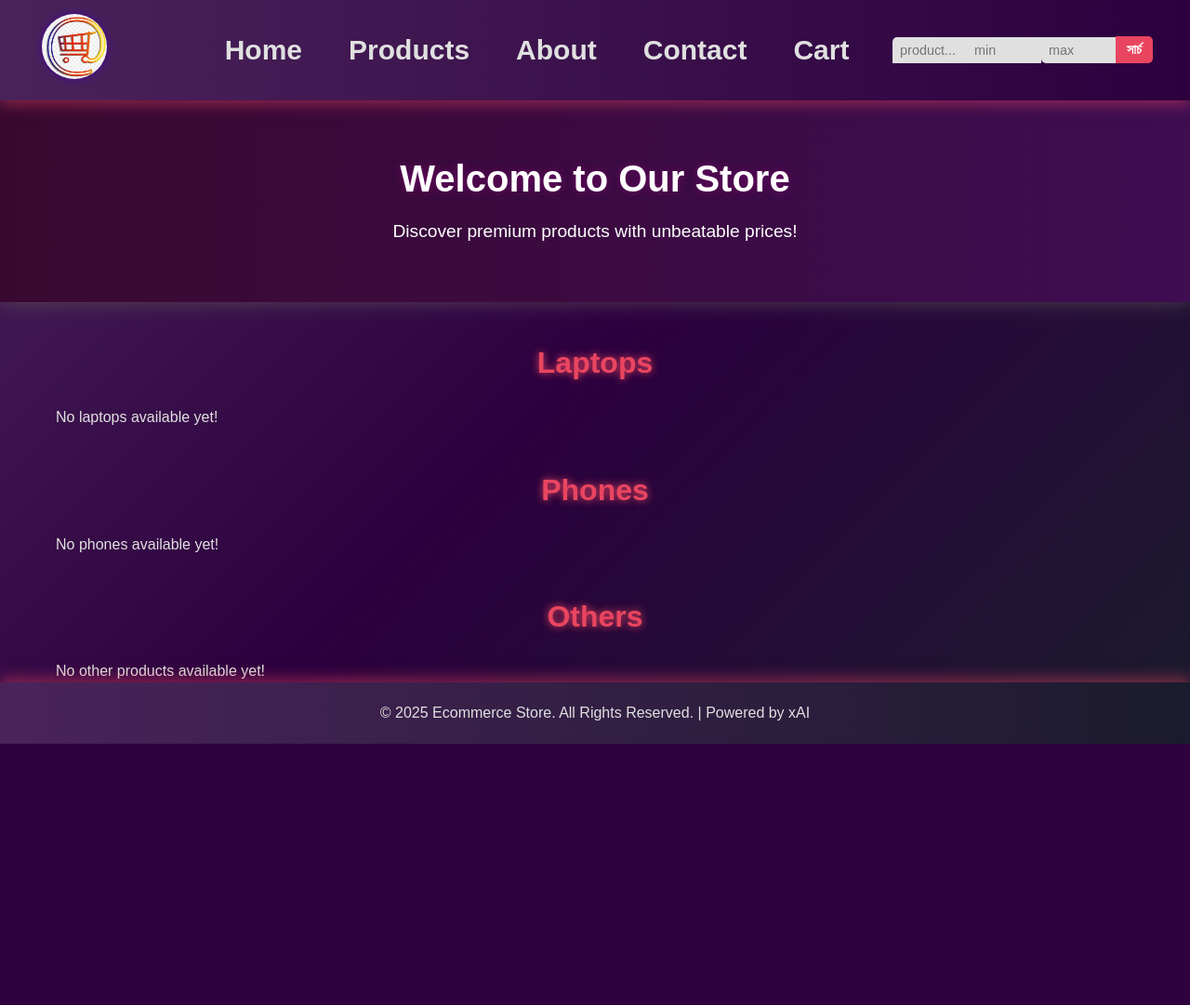
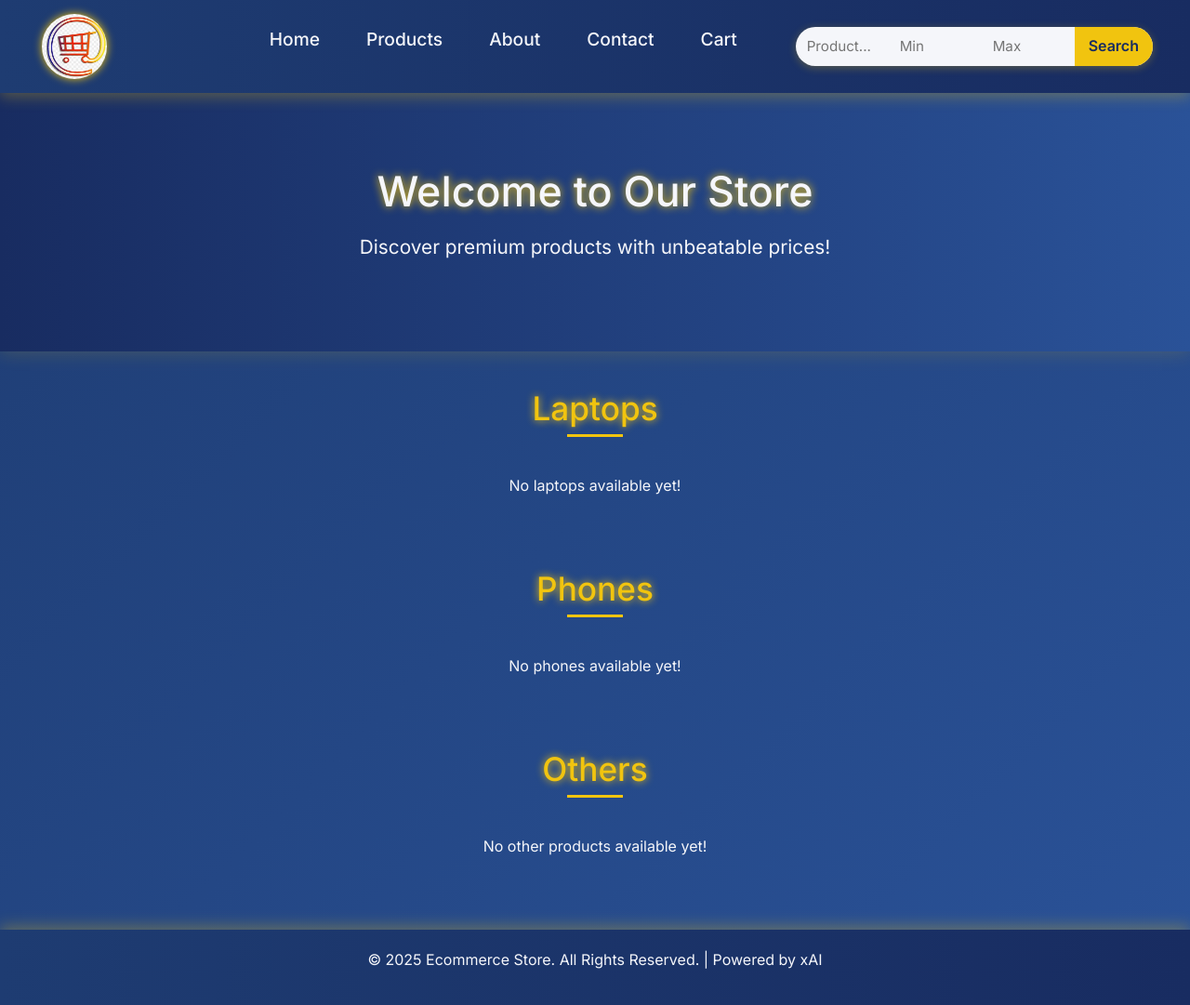
Before and after one commit to alam0164088/ecommarce_1django, a Django app: page / in a window 1280 px wide. Shown: the whole page at 93% size. Before the commit the page ends 800 px from the top, so only its background shows below. Run offline with Django 5.2, Linux system fonts and the light colour scheme; data that the repository does not hold is empty; some libraries are stand-ins or nearby versions.

Commit message:
Updated CSS with premium blue-gold color scheme and enhanced design

```diff
--- a/static/css/style.css
+++ b/static/css/style.css
@@ -1,37 +1,48 @@
+/* গ্লোবাল রিসেট এবং ফন্ট */
 * {
     margin: 0;
     padding: 0;
     box-sizing: border-box;
-    font-family: 'Arial', sans-serif;
 }
 
 body {
     line-height: 1.6;
-    background: linear-gradient(135deg, #4a235a, #2c003e, #1b1b2e); /* গাঢ় বেগুনি গ্র্যাডিয়েন্ট */
-    color: #e0e0e0; /* টেক্সট হালকা সাদা */
+    background: linear-gradient(135deg, #1e3c72, #2a5298); /* গাঢ় নীল-বেগুনি গ্র্যাডিয়েন্ট */
+    color: #f5f6fa; /* নরম সাদা টেক্সট */
+    font-family: 'Inter', 'Arial', sans-serif; /* মডার্ন ফন্ট */
+    overflow-x: hidden;
 }
 
-/* Navbar */
+/* Google Fonts */
+@import url('https://fonts.googleapis.com/css2?family=Inter:wght@400;500;600;700&display=swap');
+
+/* নেভবার */
 .navbar {
-    background: linear-gradient(to right, #4a235a, #2c003e); /* গাঢ় বেগুনি */
+    background: linear-gradient(to right, #1e3c72, #182c61); /* গাঢ় নীল */
     padding: 15px 20px;
     display: flex;
     justify-content: space-between;
     align-items: center;
-    box-shadow: 0 4px 15px rgba(233, 69, 96, 0.5); /* লাল-বেগুনি গ্লো এফেক্ট */
-    position: fixed; /* নেভবার ফিক্সড করা */
-    top: 0; /* পেজের উপরে */
-    width: 100%; /* পুরো প্রস্থ */
-    z-index: 1000; /* অন্য কন্টেন্টের উপরে থাকবে */
+    box-shadow: 0 4px 15px rgba(241, 196, 15, 0.3); /* গোল্ডেন গ্লো */
+    position: fixed;
+    top: 0;
+    width: 100%;
+    z-index: 1000;
+    transition: background 0.3s ease;
 }
 
 .navbar .logo img {
-    border-radius: 50%; /* লোগোকে পুরোপুরি গোলাকার করে */
-    width: 70px; /* প্রস্থ */
-    height: 70px; /* উচ্চতা, গোলাকারের জন্য প্রস্থের সমান হতে হবে */
-    object-fit: cover; /* ইমেজটি ফ্রেমে ফিট করতে */
-    filter: drop-shadow(0 0 5px #450797); /* গাঢ় বেগুনি লাইটিং এফেক্ট */
+    border-radius: 50%;
+    width: 70px;
+    height: 70px;
+    object-fit: cover;
+    filter: drop-shadow(0 0 5px #f1c40f); /* গোল্ডেন গ্লো */
     margin-left: 25px;
+    transition: transform 0.3s ease;
+}
+
+.navbar .logo img:hover {
+    transform: scale(1.1);
 }
 
 .nav-links {
@@ -45,312 +56,423 @@ body {
 }
 
 .nav-links a {
-    color: #e0e0e0;
+    color: #f5f6fa;
     text-decoration: none;
-    font-size: 30px;
-    font-weight: bold;
+    font-size: 1.2rem;
+    font-weight: 500;
     padding: 10px 15px;
-    transition: all 0.3s;
+    transition: all 0.3s ease;
+    position: relative;
+}
+
+.nav-links a::after {
+    content: '';
+    position: absolute;
+    width: 0;
+    height: 2px;
+    bottom: 0;
+    left: 0;
+    background-color: #f1c40f; /* গোল্ডেন আন্ডারলাইন */
+    transition: width 0.3s ease;
+}
+
+.nav-links a:hover::after {
+    width: 100%;
 }
 
 .nav-links a:hover {
-    background-color: #421a5a; /* গাঢ় লাল-বেগুনি হোভার */
-    border-radius: 20px;
-    box-shadow: 0 0 10px #560361; /* লাইটিং গ্লো */
+    color: #f1c40f;
+    border-radius: 5px;
 }
 
-/* Hero Section */
+/* হিরো সেকশন */
 .hero {
     text-align: center;
-    padding: 60px 20px;
-    background: linear-gradient(to right, #380930, #3e0d52); /* লাল থেকে গাঢ় বেগুনি */
-    color: #ffffff;
-    box-shadow: 0 0 20px rgba(99, 90, 91, 0.7); /* গ্লো এফেক্ট */
-    margin-top: 100px; /* নেভবারের জন্য জায়গা ছাড়া */
+    padding: 80px 20px;
+    background: linear-gradient(to right, #182c61, #2a5298); /* নীল গ্র্যাডিয়েন্ট */
+    color: #f5f6fa;
+    box-shadow: 0 0 20px rgba(241, 196, 15, 0.2);
+    margin-top: 100px;
+    animation: fadeIn 1s ease-in-out;
 }
 
 .hero h1 {
-    font-size: 2.5em;
-    margin-bottom: 10px;
-    text-shadow: 0 0 10px #6d0564; /* লাইটিং এফেক্ট */
+    font-size: 2.8em;
+    margin-bottom: 15px;
+    text-shadow: 0 0 10px #f1c40f;
 }
 
 .hero p {
-    font-size: 1.2em;
+    font-size: 1.3em;
+    font-weight: 300;
 }
-/* Featured Products */
+
+/* ফিচারড প্রোডাক্ট */
 .featured-products {
     max-width: 1200px;
     margin: 40px auto;
     text-align: center;
+    padding: 0 20px;
 }
 
 .featured-products h2 {
-    font-size: 2em;
-    margin-bottom: 20px;
-    color: #e94560; /* গাঢ় লাল */
-    text-shadow: 0 0 8px #e94560; /* লাইটিং */
+    font-size: 2.2em;
+    margin-bottom: 30px;
+    color: #f1c40f; /* গোল্ডেন */
+    text-shadow: 0 0 8px #f1c40f;
+    position: relative;
 }
 
-/* Product Grid */
+.featured-products h2::after {
+    content: '';
+    width: 60px;
+    height: 3px;
+    background: #f1c40f;
+    position: absolute;
+    bottom: -10px;
+    left: 50%;
+    transform: translateX(-50%);
+}
+
+/* প্রোডাক্ট গ্রিড */
 .product-grid {
-    display: flex; /* ফ্লেক্স লেআউটে পরিবর্তন */
-    flex-wrap: wrap; /* ৪টির বেশি হলে নিচে যাবে */
-    justify-content: space-between; /* সমান স্পেসিং */
-    max-width: 1200px; /* সর্বোচ্চ প্রস্থ */
-    margin: 0 auto; /* কেন্দ্রে রাখতে */
-    gap: 20px; /* প্রোডাক্টের মধ্যে ফাঁক */
-    padding: 0 20px;
+    display: grid;
+    grid-template-columns: repeat(auto-fit, minmax(250px, 1fr));
+    gap: 20px;
+    padding: 20px;
 }
 
 .product-card {
-    flex: 0 0 calc(25% - 15px); /* ৪টি প্রোডাক্টের জন্য ২৫% প্রস্থ, গ্যাপ সহ */
-    background: #2c003e; /* গাঢ় বেগুনি */
-    border-radius: 10px;
-    box-shadow: 0 4px 15px rgba(233, 69, 96, 0.5); /* লাল-বেগুনি গ্লো */
-    padding: 15px;
-    transition: transform 0.3s, box-shadow 0.3s;
+    background: #182c61; /* গাঢ় নীল */
+    border-radius: 12px;
+    box-shadow: 0 4px 15px rgba(241, 196, 15, 0.3);
+    padding: 20px;
+    transition: transform 0.3s ease, box-shadow 0.3s ease;
     text-align: center;
+    overflow: hidden;
+    position: relative;
+}
+
+.product-card::before {
+    content: '';
+    position: absolute;
+    top: 0;
+    left: 0;
+    width: 100%;
+    height: 100%;
+    background: linear-gradient(180deg, rgba(241, 196, 15, 0.1), transparent);
+    opacity: 0;
+    transition: opacity 0.3s ease;
+}
+
+.product-card:hover::before {
+    opacity: 1;
 }
 
 .product-card:hover {
-    transform: translateY(-5px);
-    box-shadow: 0 8px 25px rgba(133, 105, 110, 0.8); /* বড় গ্লো */
+    transform: translateY(-10px);
+    box-shadow: 0 8px 25px rgba(241, 196, 15, 0.5);
 }
 
 .product-img {
     width: 100%;
     height: 200px;
     object-fit: cover;
-    border-radius: 5px;
-    filter: drop-shadow(0 0 5px #e94560); /* লাইটিং */
+    border-radius: 8px;
+    filter: drop-shadow(0 0 5px #f1c40f);
+    transition: transform 0.3s ease;
+}
+
+.product-card:hover .product-img {
+    transform: scale(1.05);
 }
 
 .product-card h3 {
-    margin: 10px 0;
-    color: #e0e0e0;
+    margin: 15px 0;
+    color: #f5f6fa;
+    font-size: 1.2em;
+    font-weight: 600;
 }
 
 .product-card .price {
-    color: #e94560;
+    color: #f1c40f;
     font-weight: bold;
+    font-size: 1.1em;
 }
 
-/* Product Detail */
+/* প্রোডাক্ট ডিটেইল */
 .product-detail {
-    max-width: 800px;
-    margin: 100px auto 40px auto;
-    padding: 20px;
-    background: #2c003e; /* গাঢ় বেগুনি */
-    border-radius: 10px;
-    box-shadow: 0 4px 15px rgba(233, 69, 96, 0.5); /* গ্লো */
+    max-width: 900px;
+    margin: 120px auto 40px auto;
+    padding: 30px;
+    background: #182c61;
+    border-radius: 12px;
+    box-shadow: 0 4px 15px rgba(241, 196, 15, 0.3);
     text-align: center;
+    animation: slideUp 0.5s ease-in-out;
 }
 
 .product-detail-img {
     width: 100%;
-    max-width: 400px;
+    max-width: 450px;
     height: auto;
-    border-radius: 5px;
-    filter: drop-shadow(0 0 10px #e94560); /* লাইটিং */
+    border-radius: 10px;
+    filter: drop-shadow(0 0 10px #f1c40f);
+    margin-bottom: 20px;
 }
 
 .product-detail .price {
-    font-size: 1.5em;
-    color: #e94560;
-    margin: 10px 0;
+    font-size: 1.8em;
+    color: #f1c40f;
+    margin: 15px 0;
 }
 
 .add-to-cart {
-    background-color: #e94560;
-    color: white;
-    padding: 10px 20px;
+    background: #f1c40f;
+    color: #182c61;
+    padding: 12px 25px;
     border: none;
-    border-radius: 5px;
+    border-radius: 50px;
     cursor: pointer;
-    transition: all 0.3s;
+    font-weight: 600;
+    transition: all 0.3s ease;
+    box-shadow: 0 2px 10px rgba(241, 196, 15, 0.5);
 }
 
 .add-to-cart:hover {
-    background-color: #d32f4b;
-    box-shadow: 0 0 15px #e94560; /* গ্লো */
+    background: #e1b309;
+    transform: scale(1.05);
+    box-shadow: 0 4px 15px rgba(241, 196, 15, 0.8);
 }
 
-/* Footer */
+/* কার্ট টেবিল */
+table {
+    width: 80%;
+    margin: 20px auto;
+    background: #182c61;
+    color: #f5f6fa;
+    border-collapse: collapse;
+    box-shadow: 0 4px 15px rgba(241, 196, 15, 0.3);
+}
+
+th, td {
+    padding: 15px;
+    border: 1px solid #f1c40f;
+    text-align: center;
+}
+
+th {
+    background: #2a5298;
+    font-weight: 600;
+}
+
+/* ফুটার */
 footer {
-    background: linear-gradient(to right, #4a235a, #1b1b2e); /* গাঢ় বেগুনি-কালো */
-    color: #e0e0e0;
+    background: linear-gradient(to right, #1e3c72, #182c61);
+    color: #f5f6fa;
     text-align: center;
     padding: 20px;
-    position: fixed;
-    bottom: 0;
-    width: 100%;
-    box-shadow: 0 -4px 15px rgba(233, 69, 96, 0.5); /* গ্লো */
+    box-shadow: 0 -4px 15px rgba(241, 196, 15, 0.3);
 }
 
-/* Contact Page */
+/* কন্টাক্ট পেজ */
 .contact-page {
     max-width: 1200px;
-    margin: 100px auto 40px auto; /* উপরে 100px মার্জিন যোগ, নিচে 40px */
-    padding: 20px;
+    margin: 120px auto 40px auto;
+    padding: 30px;
+    background: #182c61;
+    border-radius: 12px;
+    box-shadow: 0 4px 15px rgba(241, 196, 15, 0.3);
     text-align: center;
-    background: #2c003e;
-    border-radius: 10px;
-    box-shadow: 0 4px 15px rgba(233, 69, 96, 0.5);
 }
+
 .contact-page h1 {
-    font-size: 2.5em;
-    color: #e94560;
-    text-shadow: 0 0 10px #e94560;
+    font-size: 2.8em;
+    color: #f1c40f;
+    text-shadow: 0 0 10px #f1c40f;
     margin-bottom: 20px;
 }
 
 .contact-page p {
     font-size: 1.2em;
-    color: #e0e0e0;
-}
-
-.contact-info {
-    margin: 20px 0;
+    color: #f5f6fa;
 }
 
 .contact-info h2 {
     font-size: 1.8em;
-    color: #e94560;
-    text-shadow: 0 0 8px #e94560;
+    color: #f1c40f;
+    text-shadow: 0 0 8px #f1c40f;
+    margin: 20px 0;
 }
 
 .map-container {
-    margin-top: 20px;
-    border-radius: 10px;
-    overflow: hidden; /* কোণগুলো গোলাকার রাখতে */
-    box-shadow: 0 4px 15px rgba(233, 69, 96, 0.5); /* গ্লো */
+    margin-top: 30px;
+    border-radius: 12px;
+    overflow: hidden;
+    box-shadow: 0 4px 15px rgba(241, 196, 15, 0.3);
 }
 
-
-/* Search Form */
+/* সার্চ ফর্ম */
 .search-form {
     display: flex;
     align-items: center;
+    background: #f5f6fa;
+    border-radius: 50px;
+    overflow: hidden;
+    box-shadow: 0 2px 10px rgba(241, 196, 15, 0.3);
     margin-right: 20px;
+    transition: box-shadow 0.3s ease;
+}
+
+.search-form:hover {
+    box-shadow: 0 4px 15px rgba(241, 196, 15, 0.5);
 }
 
 .search-form input[type="text"],
 .search-form input[type="number"] {
-    padding: 6px 8px; /* প্যাডিং কমিয়ে ছোট করা */
+    padding: 8px 12px;
     border: none;
-    background: #e0e0e0;
-    color: #2c003e;
-    font-size: 0.9em; /* ফন্ট সাইজ কমানো */
+    background: transparent;
+    color: #182c61;
+    font-size: 0.95em;
     outline: none;
-    width: 80px; /* প্রস্থ নির্দিষ্ট করে ছোট করা */
+    width: 100px;
+    transition: background 0.3s ease;
 }
 
-.search-form input[type="text"] {
-    border-radius: 5px 0 0 0; /* প্রথম ইনপুটের বাম কোণ গোল */
-}
-
-.search-form input[type="number"] {
-    border-radius: 0; /* মাঝের ইনপুটের কোণ সোজা */
-}
-
-.search-form input[type="number"]:last-of-type {
-    border-radius: 0 0 0 5px; /* শেষ ইনপুটের ডান কোণ গোল */
+.search-form input:focus {
+    background: #ffffff;
 }
 
 .search-form button {
-    padding: 6px 12px; /* বাটনের প্যাডিং কমানো */
+    padding: 8px 15px;
     border: none;
-    border-radius: 0 5px 5px 0;
-    background-color: #e94560;
-    color: #ffffff;
-    font-weight: bold;
+    background: #f1c40f;
+    color: #182c61;
+    font-weight: 600;
     cursor: pointer;
-    font-size: 0.9em; /* বাটনের ফন্ট সাইজ কমানো */
-    transition: all 0.3s;
+    transition: all 0.3s ease;
 }
 
 .search-form button:hover {
-    background-color: #d32f4b;
-    box-shadow: 0 0 10px #e94560; /* গ্লো এফেক্ট */
+    background: #e1b309;
+    box-shadow: 0 0 10px #f1c40f;
 }
 
-
-/* Search Results */
+/* সার্চ রেজাল্ট */
 .search-results {
     max-width: 1200px;
-    margin: 100px auto 40px auto; /* উপরে 100px মার্জিন যোগ, নিচে 40px */
-    padding: 20px;
+    margin: 120px auto 40px auto;
+    padding: 30px;
+    background: #182c61;
+    border-radius: 12px;
+    box-shadow: 0 4px 15px rgba(241, 196, 15, 0.3);
     text-align: center;
-    background: #2c003e;
-    border-radius: 10px;
-    box-shadow: 0 4px 15px rgba(233, 69, 96, 0.5);
 }
 
 .search-results h1 {
-    font-size: 2em;
-    color: #e94560;
-    text-shadow: 0 0 8px #e94560;
+    font-size: 2.2em;
+    color: #f1c40f;
+    text-shadow: 0 0 8px #f1c40f;
     margin-bottom: 20px;
 }
 
-
-
-/* Hamburger Menu */
+/* হ্যামবার্গার মেনু */
 .hamburger {
-    display: none; /* ডিফল্টভাবে লুকানো */
+    display: none;
     flex-direction: column;
     cursor: pointer;
+    margin-right: 20px;
 }
 
 .hamburger span {
-    width: 25px;
-    height: 3px;
-    background: #e0e0e0;
-    margin: 2px 0;
-    transition: all 0.3s;
+    width: 30px;
+    height: 4px;
+    background: #f5f6fa;
+    margin: 3px 0;
+    transition: all 0.3s ease;
 }
 
-/* Responsive Design */
-@media (max-width: 768px) {
-    .hamburger {
-        display: flex; /* ছোট স্ক্রিনে হ্যামবার্গার দেখাবে */
+.hamburger.active span:nth-child(1) {
+    transform: rotate(45deg) translate(5px, 5px);
+}
+
+.hamburger.active span:nth-child(2) {
+    opacity: 0;
+}
+
+.hamburger.active span:nth-child(3) {
+    transform: rotate(-45deg) translate(7px, -7px);
+}
+
+/* অ্যানিমেশন কীফ্রেম */
+@keyframes fadeIn {
+    from { opacity: 0; }
+    to { opacity: 1; }
+}
+
+@keyframes slideUp {
+    from { transform: translateY(20px); opacity: 0; }
+    to { transform: translateY(0); opacity: 1; }
+}
+
+@keyframes pulse {
+    0% { transform: scale(1); }
+    50% { transform: scale(1.05); }
+    100% { transform: scale(1); }
+}
+
+/* রেসপন্সিভ ডিজাইন */
+@media (max-width: 1024px) {
+    .product-grid {
+        grid-template-columns: repeat(auto-fit, minmax(200px, 1fr));
     }
 
     .nav-links {
-        display: none; /* ডিফল্টভাবে লুকানো */
-        position: absolute;
-        top: 100%;
+        margin-left: 50px;
+    }
+
+    .search-form input[type="text"],
+    .search-form input[type="number"] {
+        width: 80px;
+    }
+}
+
+@media (max-width: 768px) {
+    .hamburger {
+        display: flex;
+    }
+
+    .nav-links {
+        display: none;
+        position: fixed;
+        top: 80px;
         left: 0;
         width: 100%;
-        background: #2c003e;
+        background: #182c61;
         flex-direction: column;
         padding: 20px 0;
-        margin-left: 0; /* মোবাইল ভিউতে মার্জিন সরানো */
+        box-shadow: 0 4px 15px rgba(241, 196, 15, 0.3);
     }
 
     .nav-links.active {
-        display: flex; /* ক্লিক করলে দেখাবে */
+        display: flex;
     }
 
     .nav-links li {
-        margin: 10px 0;
-        text-align: center;
+        margin: 15px 0;
     }
 
     .nav-links a {
-        font-size: 20px; /* মোবাইল ভিউতে ফন্ট সাইজ ছোট */
+        font-size: 1.1rem;
         padding: 10px;
     }
 
     .search-form {
-        position: absolute;
-        top: 20px;
-        left: 50%;
-        transform: translateX(-50%);
-        margin-right: 0;
-        width: 80%;
-        justify-content: center;
+        position: static;
+        margin: 20px auto;
+        width: 90%;
+        border-radius: 8px;
     }
 
     .navbar .logo img {
--- a/store/templates/store/base.html
+++ b/store/templates/store/base.html
@@ -5,21 +5,24 @@
     <meta charset="UTF-8">
     <meta name="viewport" content="width=device-width, initial-scale=1.0">
     <title>{% block title %}Ecommerce Store{% endblock %}</title>
+    <!-- Google Fonts -->
+    <link href="https://fonts.googleapis.com/css2?family=Inter:wght@400;500;600;700&display=swap" rel="stylesheet">
+    <!-- Bootstrap CSS -->
+    <link rel="stylesheet" href="{% static 'css/bootstrap.min.css' %}">
+    <!-- Custom CSS -->
     <link rel="stylesheet" href="{% static 'css/style.css' %}">
 </head>
 <body>
     <header>
         <nav class="navbar">
             <div class="logo">
-                <img src="{% static 'images/product_images/elogo.jpg' %}" alt="Logo" width="120" height="120">
+                <img src="{% static 'images/product_images/elogo.jpg' %}" alt="Logo">
             </div>
-
             <div class="hamburger">
                 <span></span>
                 <span></span>
                 <span></span>
             </div>
-
             <ul class="nav-links">
                 <li><a href="{% url 'home' %}">Home</a></li>
                 <li><a href="{% url 'product_list' %}">Products</a></li>
@@ -27,12 +30,11 @@
                 <li><a href="{% url 'contact' %}">Contact</a></li>
                 <li><a href="{% url 'cart' %}">Cart</a></li>
             </ul>
-            <!-- সার্চ ফর্ম -->
             <form class="search-form" action="{% url 'search' %}" method="get">
-                <input type="text" name="q" placeholder="product...">
-                <input type="number" name="min_price" placeholder="min" min="0" step="1">
-                <input type="number" name="max_price" placeholder="max" min="0" step="1">
-                <button type="submit">সার্চ</button>
+                <input type="text" name="q" placeholder="Product...">
+                <input type="number" name="min_price" placeholder="Min" min="0" step="1">
+                <input type="number" name="max_price" placeholder="Max" min="0" step="1">
+                <button type="submit">Search</button>
             </form>
         </nav>
     </header>
@@ -43,11 +45,14 @@
     <footer>
         <p>© 2025 Ecommerce Store. All Rights Reserved. | Powered by xAI</p>
     </footer>
+    <!-- Bootstrap JS -->
+    <script src="{% static 'js/bootstrap.bundle.min.js' %}"></script>
     <script>
         document.addEventListener('DOMContentLoaded', function() {
             const hamburger = document.querySelector('.hamburger');
             const navLinks = document.querySelector('.nav-links');
             hamburger.addEventListener('click', function() {
+                hamburger.classList.toggle('active');
                 navLinks.classList.toggle('active');
             });
         });
```
Also changed, not shown: other parts of static/css/style.css (+40 -3 lines), requirements.txt (+27 -0 lines), t.txt (added, +55 -0 lines).
